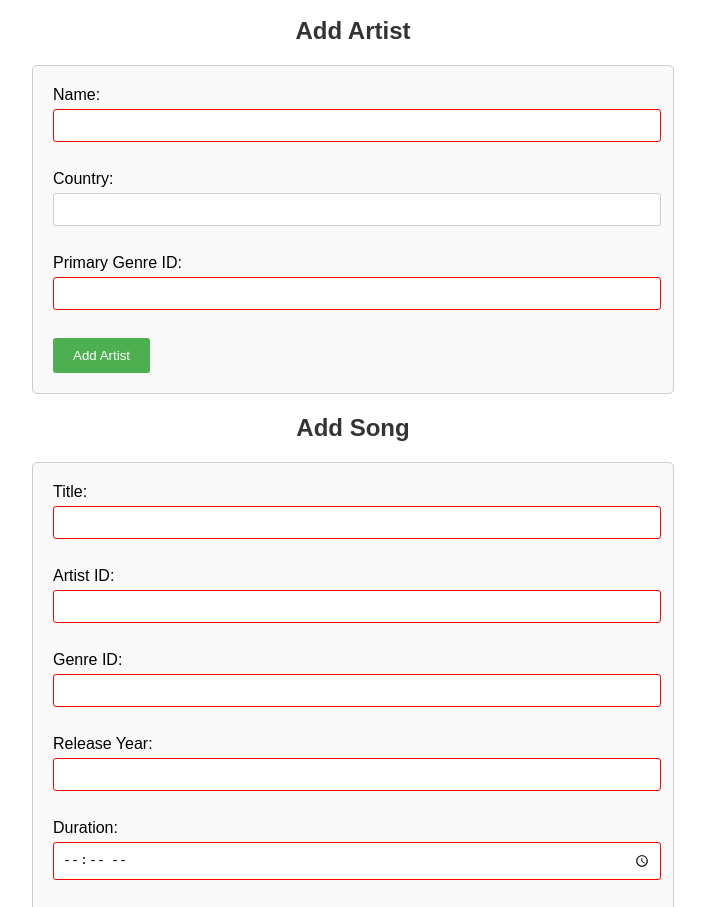
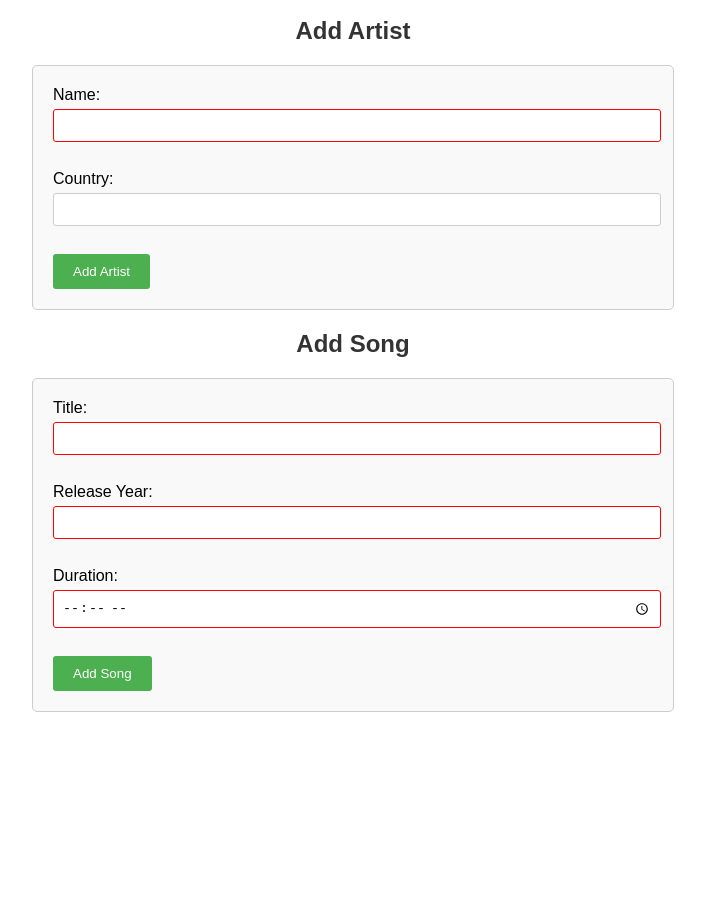
Before and after one commit to ASHFAQ-ISSAK/Billboards-database-app, a plain HTML site: page index.html in a window 1280 px wide. Shown: the part 292-1199 px from the top of the page, without its empty margins (287-992 px from the left). After the commit the page ends 1024 px from the top, so only its background shows below. Drawn offline with Linux system fonts and the light colour scheme.

Commit message:
removed elements

```diff
--- a/index.html
+++ b/index.html
@@ -5,41 +5,37 @@
   <meta name="viewport" content="width=device-width, initial-scale=1.0">
   <title>Billboard Database Forms</title>
   <link rel="stylesheet" href="/style.css">
+
 </head>
 <body>
   <h1>Billboard Database</h1>
 
   <h2>Add Genre</h2>
-    <form action="insert_genre.php" method="POST">
+  <form action="/insert_genre" method="POST">
     <label for="genreName">Name:</label>
     <input type="text" id="genreName" name="genreName" required><br><br>
     <input type="submit" value="Add Genre">
   </form>
 
   <h2>Add Artist</h2>
-    <form action="insert_artist.php" method="POST">
+  <form action="/insert_artist" method="POST">
     <label for="artistName">Name:</label>
     <input type="text" id="artistName" name="artistName" required><br><br>
 
     <label for="artistCountry">Country:</label>
     <input type="text" id="artistCountry" name="artistCountry"><br><br>
 
-        <label for="primaryGenreId">Primary Genre ID:</label>
-        <input type="number" id="primaryGenreId" name="primaryGenreId" required><br><br>
+
 
     <input type="submit" value="Add Artist">
   </form>
 
   <h2>Add Song</h2>
-    <form action="insert_song.php" method="POST">
+  <form action="/insert_song" method="POST">
     <label for="songTitle">Title:</label>
     <input type="text" id="songTitle" name="songTitle" required><br><br>
 
-        <label for="songArtistId">Artist ID:</label>
-        <input type="number" id="songArtistId" name="songArtistId" required><br><br>
 
-        <label for="songGenreId">Genre ID:</label>
-        <input type="number" id="songGenreId" name="songGenreId" required><br><br>
 
     <label for="songReleaseYear">Release Year:</label>
     <input type="number" id="songReleaseYear" name="songReleaseYear" required><br><br>
```
Lines whose indentation alone changed are shown as unchanged.
